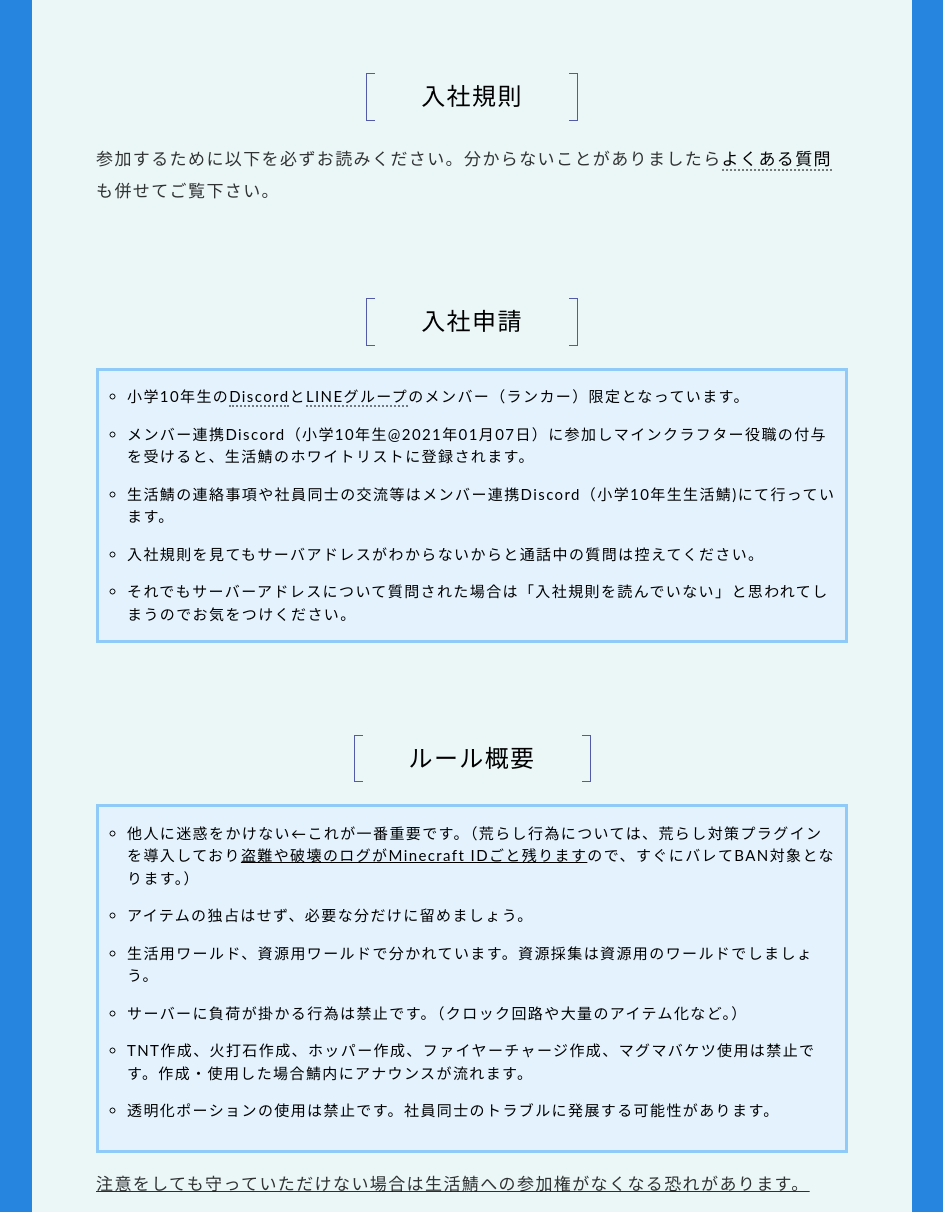
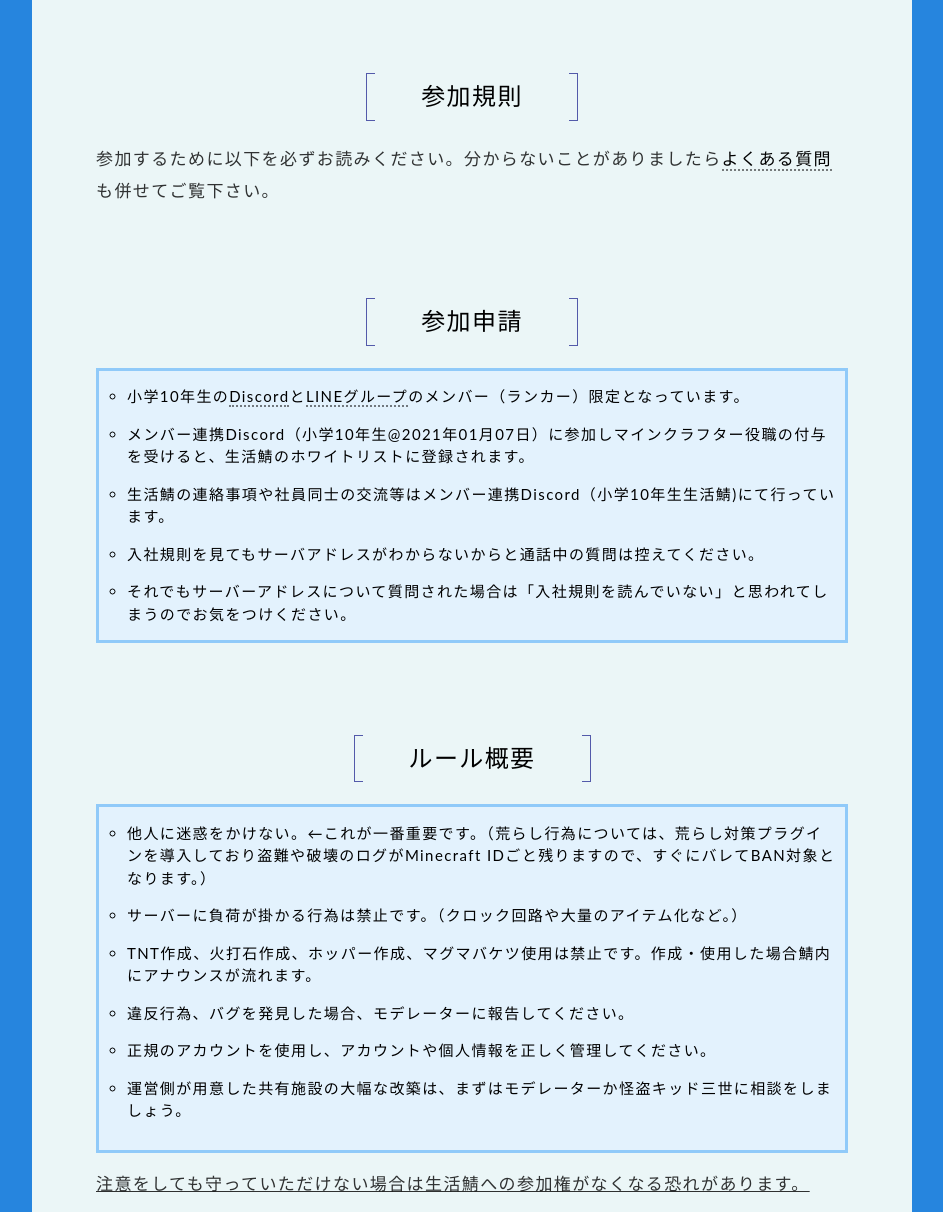
Before and after one commit to KAITOKID3rd/10th-grade, a plain HTML site: page page/page_245.html in a window 1280 px wide. Shown: the part 213-1425 px from the top of the page, without its empty margins (168-1111 px from the left). Drawn offline with Linux system fonts and the light colour scheme.

Commit message:
Update page_245.html

```diff
--- a/page/page_245.html
+++ b/page/page_245.html
@@ -322,10 +322,10 @@ window._wpemojiSettings = {"baseUrl":"https:\/\/s.w.org\/images\/core\/emoji\/13
                         初めて参加する方へ </h1>
                 </div>
                 <div class="page-content">
-                    <h2>入社規則</h2>
+                    <h2>参加規則</h2>
                     <p>参加するために以下を必ずお読みください。分からないことがありましたら<a href="https://kaitokid3rd.github.io/10th-grade/page/page_251">よくある質問</a>も併せてご覧下さい。
                     </p>
-                    <h2>入社申請</h2>
+                    <h2>参加申請</h2>
                     <ul>
                         <li>小学10年生の<a href="https://discord.com/">Discord</a>と<a
                                 href="https://line.me/">LINEグループ</a>のメンバー（ランカー）限定となっています。
@@ -337,13 +337,13 @@ window._wpemojiSettings = {"baseUrl":"https:\/\/s.w.org\/images\/core\/emoji\/13
                     </ul>
                     <h2>ルール概要</h2>
                     <ul>
-                        <li><strong>他人に迷惑をかけない</strong>←これが一番重要です。（荒らし行為については、荒らし対策プラグインを導入しており<u><b>盗難や破壊のログがMinecraft
-                                    IDごと残ります</b></u>ので、すぐにバレてBAN対象となります。）</li>
-                        <li>アイテムの独占はせず、必要な分だけに留めましょう。</li>
-                        <li>生活用ワールド、資源用ワールドで分かれています。資源採集は資源用のワールドでしましょう。</li>
+                        <li><strong>他人に迷惑をかけない。</strong>←これが一番重要です。（荒らし行為については、荒らし対策プラグインを導入しており盗難や破壊のログがMinecraft
+                            IDごと残りますので、すぐにバレてBAN対象となります。）</li>
                         <li>サーバーに負荷が掛かる行為は禁止です。（クロック回路や大量のアイテム化など。）</li>
-                        <li>TNT作成、火打石作成、ホッパー作成、ファイヤーチャージ作成、マグマバケツ使用は禁止です。作成・使用した場合鯖内にアナウンスが流れます。</li>
-                        <li>透明化ポーションの使用は禁止です。社員同士のトラブルに発展する可能性があります。</li>
+                        <li>TNT作成、火打石作成、ホッパー作成、マグマバケツ使用は禁止です。作成・使用した場合鯖内にアナウンスが流れます。</li>
+                        <li>違反行為、バグを発見した場合、モデレーターに報告してください。</li>
+                        <li>正規のアカウントを使用し、アカウントや個人情報を正しく管理してください。</li>
+                        <li>運営側が用意した共有施設の大幅な改築は、まずはモデレーターか怪盗キッド三世に相談をしましょう。</li>
                         <p><u></u>
                     </ul>
                     <p><u>注意をしても守っていただけない場合は生活鯖への参加権がなくなる恐れがあります。</u></p>
```
